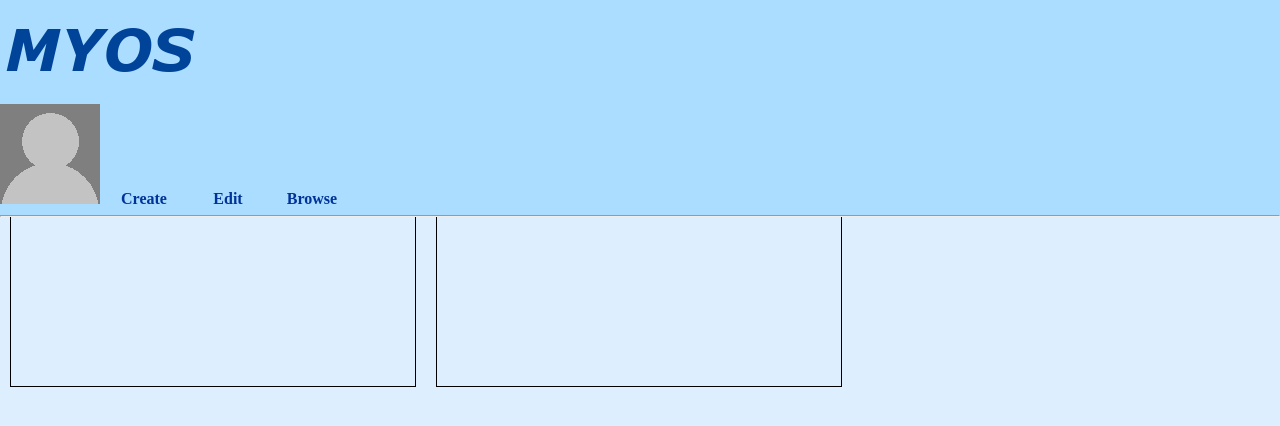
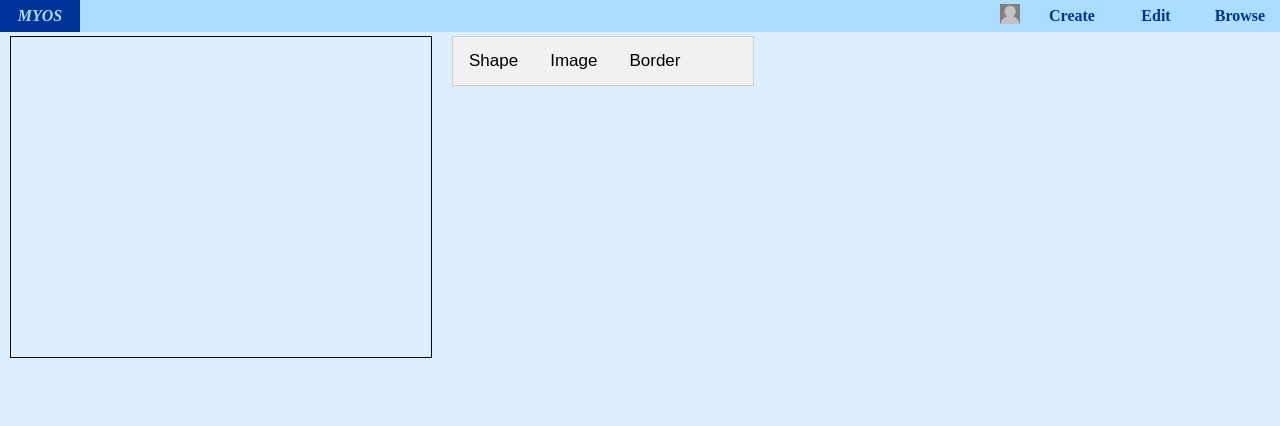
Before and after one commit to annawu030/MYO-Stationery, a PHP site: page /create.html in a window 1280 px wide. Shown: the top 426 px of the page. Run offline with PHP 8.4, Linux system fonts and the light colour scheme; grey boxes labelled with a size stand in for pictures from a placeholder-image service; some libraries are stand-ins or nearby versions.

Commit message:
update create page

```diff
--- a/browse.html
+++ b/browse.html
@@ -21,7 +21,8 @@
             <a href="index.html" id="logo">MYOS</a>
 
             <span class="functionlinks">
-                <a href="account.html" title="Account" style="min-width:0;"><img src=" images/avatar.png" alt="User avatar" id="avatar" /></a>
+                <a href="account.html" title="Account" style="min-width:0;"><img src=" images/avatar.png" alt="User avatar"
+                        id="avatar" /></a>
                 <a href="create.html">Create</a>
                 <a href="edit.html">Edit</a>
                 <a href="browse.html">Browse</a>
--- a/create.html
+++ b/create.html
@@ -17,37 +17,88 @@
 
 <body>
     <header>
-        <a href="index.html"><img src="images/logo.png" alt="Make Your Own Stationery logo" /></a>
-        <nav>
-            <a href="account.html" title="Account"><img src="images/avatar.png" alt="User avatar" /></a>
+        <nav role="navigation">
+            <a href="index.html" id="logo">MYOS</a>
+
+            <span class="functionlinks">
+                <a href="account.html" title="Account" style="min-width:0;"><img src=" images/avatar.png" alt="User avatar"
+                        id="avatar" /></a>
                 <a href="create.html">Create</a>
                 <a href="edit.html">Edit</a>
                 <a href="browse.html">Browse</a>
+            </span>
         </nav>
-
-        <hr />
     </header>
 
     <div class="main">
         <span class="breadcrumbs"><a href="index.html">Home</a> › <a href="edit.html">Edit</a> › Stationery
             Name </span>
-        <!-- <div id="design_items" ondrop="drop(event)">
-            <img src="http://placehold.it/50x50" draggable="true" ondragstart="drag(event)" id="drag1">
+
+        <br>
+        <div class="float-container">
+            <div id="canvas" class="float" ondrop="drop_handler(event);" ondragover="dragover_handler(event);"></div>
+            <div class="float">
+                <div class="tab">
+                    <button class="tablinks" onclick="openTab(event, 'shape')">Shape</button>
+                    <button class="tablinks" onclick="openTab(event, 'image')">Image</button>
+                    <button class="tablinks" onclick="openTab(event, 'border')">Border</button>
                 </div>
 
-        <div id="canvas" ondrop="drop(event)" ondragover="allowDrop(event)"></div> -->
-        <button onclick="myFunction()">Try it</button>
-        <p id="demo"></p>
-        <div id="container">
-            <div id="design_items">
+                <div id="shape" class="tabcontent">
                     <!-- <div id="img11">
 
             </div> -->
-                <img src="http://placehold.it/50x50" draggable="true" ondragstart="dragstart_handler(event);" ondragend="dragend_handler(event);"
-                    id="img1">
+                    <img src="http://placehold.it/50x50" draggable="true" ondragstart="dragstart_handler(event);"
+                        ondragend="dragend_handler(event);" id="img1">
+                    <img src="http://placehold.it/50x50" draggable="true" ondragstart="dragstart_handler(event);"
+                        ondragend="dragend_handler(event);" id="img1">
+                    <img src="http://placehold.it/50x50" draggable="true" ondragstart="dragstart_handler(event);"
+                        ondragend="dragend_handler(event);" id="img1">
+                    <img src="http://placehold.it/50x50" draggable="true" ondragstart="dragstart_handler(event);"
+                        ondragend="dragend_handler(event);" id="img1">
+                </div>
+
+                <div id="image" class="tabcontent" id="design_items">
+                    <div>
+                        <img src="http://placehold.it/50x50" draggable="true" ondragstart="dragstart_handler(event);"
+                            ondragend="dragend_handler(event);" id="img1">
+                        <img src="http://placehold.it/50x50" draggable="true" ondragstart="dragstart_handler(event);"
+                            ondragend="dragend_handler(event);" id="img1">
+                        <img src="http://placehold.it/50x50" draggable="true" ondragstart="dragstart_handler(event);"
+                            ondragend="dragend_handler(event);" id="img1">
+                        <img src="http://placehold.it/50x50" draggable="true" ondragstart="dragstart_handler(event);"
+                            ondragend="dragend_handler(event);" id="img1">
+                        <img src="http://placehold.it/50x50" draggable="true" ondragstart="dragstart_handler(event);"
+                            ondragend="dragend_handler(event);" id="img1">
+                        <img src="http://placehold.it/50x50" draggable="true" ondragstart="dragstart_handler(event);"
+                            ondragend="dragend_handler(event);" id="img1">
+                        <img src="http://placehold.it/50x50" draggable="true" ondragstart="dragstart_handler(event);"
+                            ondragend="dragend_handler(event);" id="img1">
+                        <img src="http://placehold.it/50x50" draggable="true" ondragstart="dragstart_handler(event);"
+                            ondragend="dragend_handler(event);" id="img1">
+                        <img src="http://placehold.it/50x50" draggable="true" ondragstart="dragstart_handler(event);"
+                            ondragend="dragend_handler(event);" id="img1">
+                        <img src="http://placehold.it/50x50" draggable="true" ondragstart="dragstart_handler(event);"
+                            ondragend="dragend_handler(event);" id="img1">
                     </div>
                 </div>
-        <div id="canvas" ondrop="drop_handler(event);" ondragover="dragover_handler(event);"></div>
+
+                <div id="border" class="tabcontent">
+                    <img src="http://placehold.it/50x50" draggable="true" ondragstart="dragstart_handler(event);"
+                        ondragend="dragend_handler(event);" id="img1">
+                    <img src="http://placehold.it/50x50" draggable="true" ondragstart="dragstart_handler(event);"
+                        ondragend="dragend_handler(event);" id="img1">
+                    <img src="http://placehold.it/50x50" draggable="true" ondragstart="dragstart_handler(event);"
+                        ondragend="dragend_handler(event);" id="img1">
+                    <img src="http://placehold.it/50x50" draggable="true" ondragstart="dragstart_handler(event);"
+                        ondragend="dragend_handler(event);" id="img1">
+                </div>
+            </div>
+        </div>
+        <div id="container">
+
+        </div>
+
     </div>
 </body>
 <script src="javascript/canvas.js"></script>
--- a/css/style.css
+++ b/css/style.css
@@ -135,23 +135,20 @@ main {
 
 /* create.html */
 
-#canvas {
+#canvas{
     float: left;
-    width: 30%;
+    width: 400px;
     height: 300px;
-    margin: 10px;
+    margin: 0px 10px;
     padding: 10px;
     border: 1px solid black;
     overflow: hidden;
 }
 
-#design_items {
+.float{
     float: left;
-    width: 30%;
-    height: 300px;
-    margin: 10px;
-    padding: 10px;
-    border: 1px solid black;
+    /* display: table-cell; */
+
 }
 
 #newId {
@@ -168,16 +165,57 @@ main {
     opacity: .75;
 }
 
-#img11 {
+#img1 {
     width: 50px;
     height: 50px;
-    background-color: rgb(245, 230, 99);
-    border: 10px solid rgba(136, 136, 136, .5);
-    border-radius: 50%;
-    touch-action: none;
     user-select: none;
+    margin: 10px 0px 0px 10px;
+    float: left;
 }
 
+.tab {
+    width:300px;
+    overflow: hidden;
+    border: 1px solid #ccc;
+    background-color: #f1f1f1;
+    margin: 0px 10px;
+    /* float: left; */
+
+}
+
+  /* Style the buttons inside the tab */
+.tab button {
+    background-color: inherit;
+    float: left;
+    border: none;
+    outline: none;
+    cursor: pointer;
+    padding: 14px 16px;
+    transition: 0.3s;
+    font-size: 17px;
+}
+
+  /* Change background color of buttons on hover */
+.tab button:hover {
+    background-color: #ddd;
+}
+
+  /* Create an active/current tablink class */
+.tab button.active {
+    background-color: #ccc;
+}
+
+  /* Style the tab content */
+.tabcontent {
+    width:300px;
+    display: none;
+    /* padding: 6px 12px; */
+    border: 1px solid #ccc;
+    border-top: none;
+    overflow-y: scroll;
+    height:270px;
+    margin: 0px 10px;
+}
 
 /* narrow screens */
 
--- a/javascript/canvas.js
+++ b/javascript/canvas.js
@@ -93,3 +93,17 @@ function drag(e) {
 function setTranslate(xPos, yPos, el) { // transform selected element by x,y pos
   el.style.transform = "translate3d(" + xPos + "px, " + yPos + "px, 0)";
 }
+
+function openTab(evt, tabName) {
+  var i, tabcontent, tablinks;
+  tabcontent = document.getElementsByClassName("tabcontent");
+  for (i = 0; i < tabcontent.length; i++) {
+    tabcontent[i].style.display = "none";
+  }
+  tablinks = document.getElementsByClassName("tablinks");
+  for (i = 0; i < tablinks.length; i++) {
+    tablinks[i].className = tablinks[i].className.replace(" active", "");
+  }
+  document.getElementById(tabName).style.display = "block";
+  evt.currentTarget.className += " active";
+}
```
Lines whose indentation alone changed are shown as unchanged.
